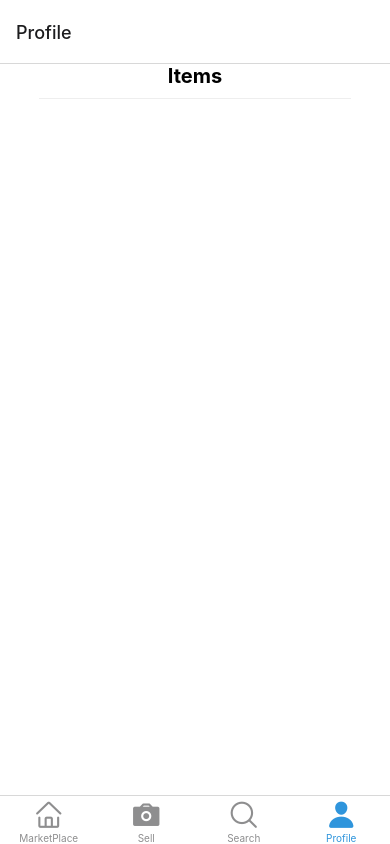
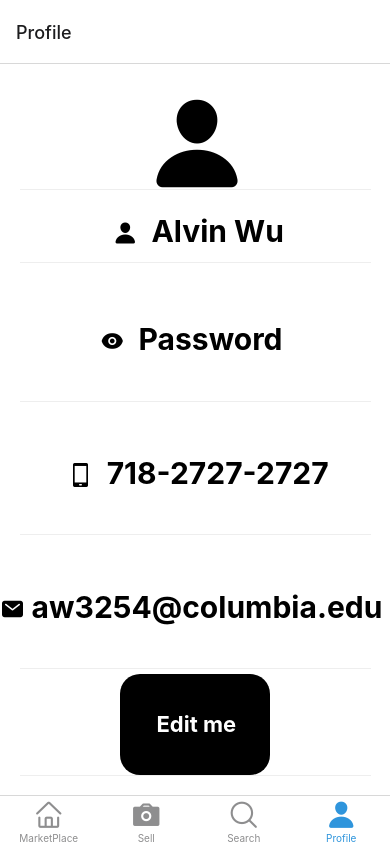
Before and after one commit to alvinwu01/MarketPlace-CU, a React Native app: screen /Profile in a window 390 px wide. Built offline with nearby package versions, Linux system fonts and the light colour scheme; what expo-linking would draw is missing.

Commit message:
profile screen template done

```diff
--- a/navigation/index.tsx
+++ b/navigation/index.tsx
@@ -106,6 +106,7 @@
            title: 'Search',
            tabBarIcon: ({ color }) => <TabBarIcon1 name="search1" color={color} />,
          }}
+
        />
        <BottomTab.Screen
          name="Profile"
--- a/screens/ProfileScreen.tsx
+++ b/screens/ProfileScreen.tsx
@@ -1,28 +1,121 @@
-import { StyleSheet } from 'react-native';
+import { StyleSheet,SafeAreaView,FlatList,Image,ScrollView, Pressable} from 'react-native';
+import { useNavigation } from '@react-navigation/native';
+import React from "react";
+import { Ionicons } from '@expo/vector-icons';
+import { AntDesign } from '@expo/vector-icons';
+
+import PropTypes from "prop-types";
+
 import { Text, View } from '../components/Themed';
 
 export default function ProfileScreen() {
   return (
     <View style={styles.container}>
-      <Text style={styles.title}>Items</Text>
+
+      <View style= {[styles.rowcontainer,{flex:1.5}]}>
+        <Text> <Ionicons name="person" size={100} color="black" /></Text>
+      </View>
+      <View style={styles.separator} lightColor="#eee" darkColor="rgba(255,255,255,0.1)" />
+
+      <View style= {[styles.rowcontainer,{flex:1}]}>
+      <View style= {styles.columncontainer}>
+        <Text style = {styles.title}> <Text> <Ionicons name="person" size={24} color="black" /> </Text> Alvin Wu </Text>
+      </View>
+      </View>
+      <View style={styles.separator} lightColor="#eee" darkColor="rgba(255,255,255,0.1)" />
+
+      <View style= {[styles.columncontainer,{flex:6}]}>
+
+      <View style= {[styles.rowcontainer,{flex:2}]}>
+        <View style= {styles.columncontainer}>
+        <Text style = {styles.title}><Text><AntDesign name="eye" size={24} color="black" /> </Text> Password </Text>
+        </View>
+      </View>
+
+      <View style={styles.separator} lightColor="#eee" darkColor="rgba(255,255,255,0.1)" />
+
+      <View style= {[styles.rowcontainer,{flex:2}]}>
+      <View style= {styles.columncontainer}>
+        <Text style = {styles.title}> <Text> <AntDesign name="mobile1" size={24} color="black" /> </Text> 718-2727-2727 </Text>
+      </View>
+      </View>
+      <View style={styles.separator} lightColor="#eee" darkColor="rgba(255,255,255,0.1)" />
+
+      <View style= {[styles.rowcontainer,{flex:2}]}>
+      <View style= {styles.columncontainer}>
+        <Text style = {styles.title}><Text><Ionicons name="ios-mail" size={24} color="black" /></Text> aw3254@columbia.edu </Text>
+        </View>
+      </View>
+
+      <View style={styles.separator} lightColor="#eee" darkColor="rgba(255,255,255,0.1)" />
+
+        </View>
+
+        <View style= {[styles.rowcontainer,{flex:1.5}]}>
+        <View style = {[styles.button,styles.columncontainer]}>
+        <Text style={styles.title1}>       Edit me      </Text>
+          </View>
+        </View>
+
+
+
+
       <View style={styles.separator} lightColor="#eee" darkColor="rgba(255,255,255,0.1)" />
     </View>
   );
 }
 
+
+
+const profileData = [
+  {
+    name: "Alvin Wu",
+    data: {
+      name: "Alvin Wu",
+      email: "aw3254@columbia.edu",
+      mobile: "718-323-3232",
+      password: "something",
+    }
+    }
+]
+
 const styles = StyleSheet.create({
   container: {
-    flex: 1,
-    alignItems: 'center',
-    justifyContent: 'flex-start',
+      flex: 1,
+      flexDirection: "column",
+      justifyContent: 'flex-start',
+      padding: "5%"
   },
+  columncontainer: {
+      flexDirection: "column",
+      paddingTop: 5,
+      justifyContent: 'center',
+    },
+  rowcontainer: {
+      flexDirection: "row",
+      paddingTop: 5,
+      justifyContent: 'center',
+    },
   title: {
-    fontSize: 20,
+      fontSize: 30,
+      fontWeight: 'bold',
+  },
+  title1: {
+    fontSize: 22,
     fontWeight: 'bold',
+    color: "white",
+    marginBottom: 5,
+},
+  button: {
+    backgroundColor: "black",
+    borderWidth: 0,
+    width: 150,
+    height: undefined,
+    aspectRatio: 2,
+    borderRadius: 20,
   },
   separator: {
-    marginVertical: 10,
-    height: 1,
-    width: '80%',
+      height: 1,
+      width: '100%',
   },
 });
--- a/screens/TabOneScreen.tsx
+++ b/screens/TabOneScreen.tsx
@@ -11,22 +11,22 @@ export default function TabOneScreen({ navigation }: RootTabScreenProps<'TabOne'
   return (
     <SafeAreaView style={styles.container}>
       <ScrollView>
-      <LoadItem thing = {DATA}/>
-      <LoadItem thing = {DATA}/>
-      <LoadItem thing = {DATA}/>
-      <LoadItem thing = {DATA}/>
-      <LoadItem thing = {DATA}/>
-      <LoadItem thing = {DATA}/>
-      <LoadItem thing = {DATA}/>
+      <LoadItem thing = {DATA} heading="Hot Items"/>
+      <LoadItem thing = {DATA} heading="New Items"/>
+      <LoadItem thing = {DATA} heading="For the Low"/>
+      <LoadItem thing = {DATA} heading="Discounted"/>
+      <LoadItem thing = {DATA} heading="Most viewed"/>
+      <LoadItem thing = {DATA} heading="Hello"/>
+      <LoadItem thing = {DATA} heading="Something Else"/>
       </ScrollView>
     </SafeAreaView>
   );
 }
 
 
-const LoadItem = ({thing}) => (
+const LoadItem = ({thing,heading}) => (
     <View style={styles.rowcontainer}>
-      <Text style = {styles.headingstyle}> Hello </Text>
+      <Text style = {styles.headingstyle}> {heading} </Text>
         <FlatList
           directionalLockEnabled = {true}
           horizontal={true}
--- a/screens/TabThreeScreen.tsx
+++ b/screens/TabThreeScreen.tsx
@@ -1,7 +1,15 @@
 import { StyleSheet } from 'react-native';
 import { Text, View } from '../components/Themed';
+import React from "react";
 
-export default function TabThreeScreen() {
+export default function TabThreeScreen({navigation}) {
+  React.useEffect(() => {
+    navigation.setOptions({
+      headerSearchBarOptions: {
+        // search bar options
+      }
+    });
+  }, [navigation]);
   return (
     <View style={styles.container}>
       <Text style={styles.title}>Tab Three</Text>
--- a/screens/TabTwoScreen.tsx
+++ b/screens/TabTwoScreen.tsx
@@ -1,14 +1,12 @@
 import { StyleSheet } from 'react-native';
 
-import EditScreenInfo from '../components/EditScreenInfo';
 import { Text, View } from '../components/Themed';
 
 export default function TabTwoScreen() {
   return (
     <View style={styles.container}>
-      <Text style={styles.title}>Tab Two</Text>
+      <Text style={styles.title}>This tab will contain two menus, One to open the camera app and another to open a model to view items you are listing</Text>
       <View style={styles.separator} lightColor="#eee" darkColor="rgba(255,255,255,0.1)" />
-      <EditScreenInfo path="/screens/TabTwoScreen.tsx" />
     </View>
   );
 }
```
